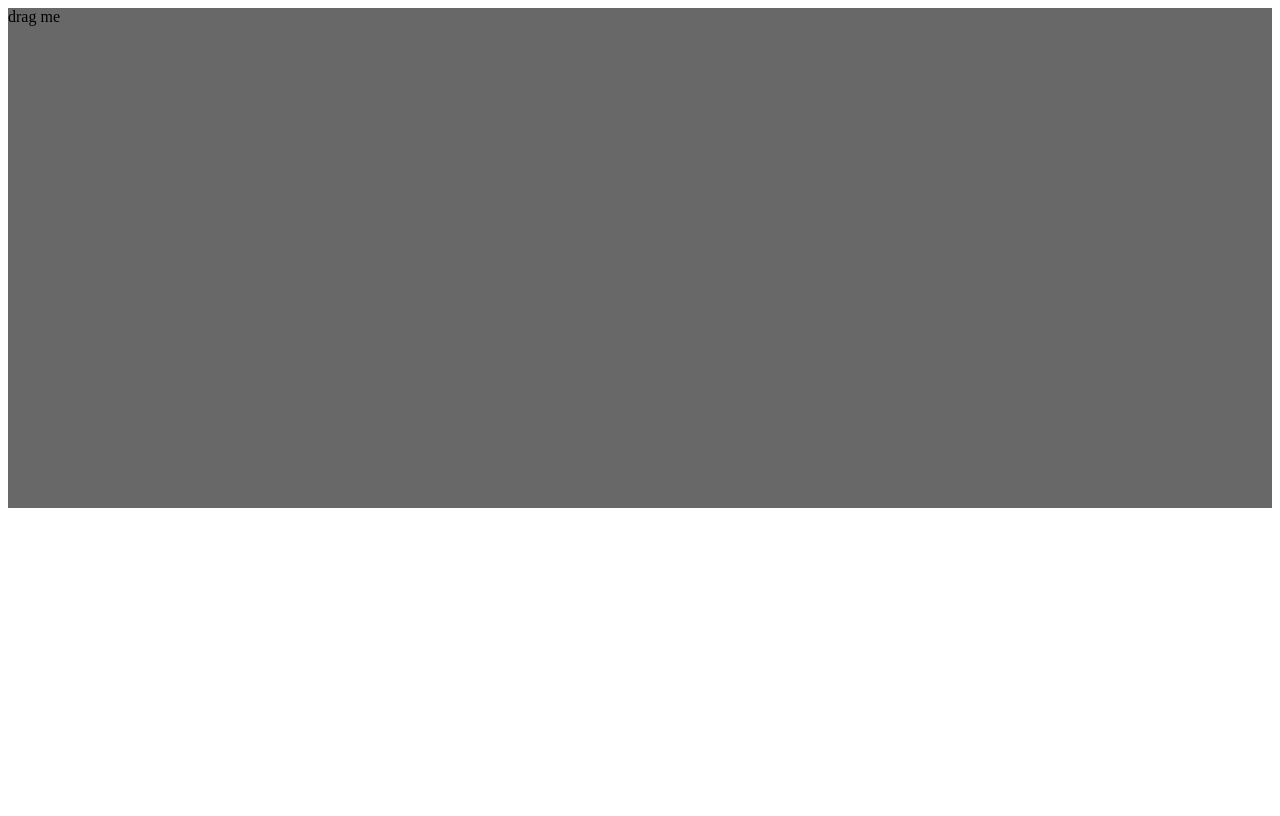
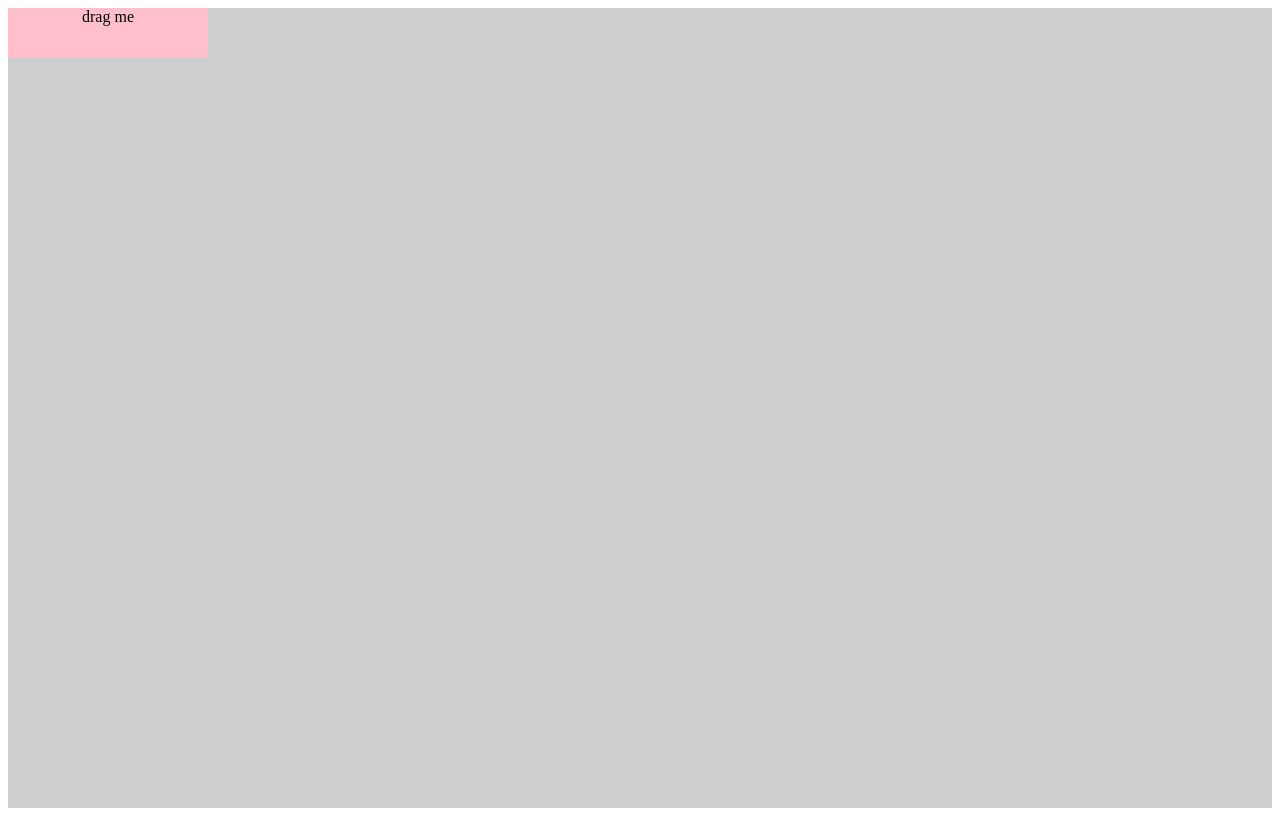
Before and after one commit to MichaelJAlvarez/rxjs-simple-drag-and-drop, a website: page index.html in a window 1280 px wide. Drawn offline with Linux system fonts and the light colour scheme.

Commit message:
updated style of draggable box

```diff
--- a/style.css
+++ b/style.css
@@ -1,9 +1,13 @@
 #parent {
-  height: 500px;
+  height: 100vh;
   width: 100%;
-  background-color:#696868;
+  background-color:#cecece;
 }
 
 #draggable {
+  text-align: center;
   position: absolute;
+  width: 200px;
+  height: 50px;
+  background-color: pink;
 }
```
